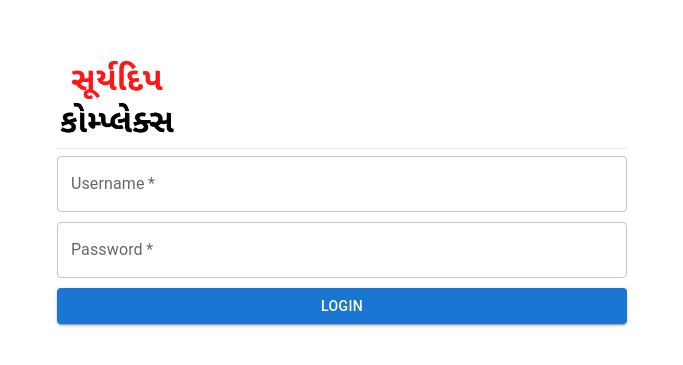
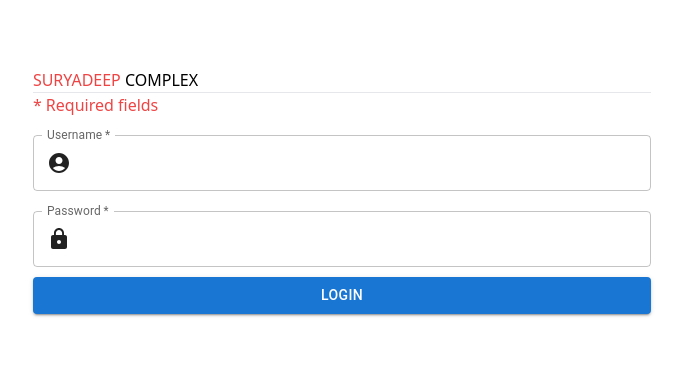
Before and after one commit to PatelPreyansh30/fe-suryadeep-nextjs, a Next.js app: page /login in a window 1280 px wide. Shown: the part 209-574 px from the top of the page, without its empty margins (298-981 px from the left). Built offline with nearby package versions, Linux system fonts and the light colour scheme.

Commit message:
login ui added

```diff
--- a/src/pages/_app.tsx
+++ b/src/pages/_app.tsx
@@ -7,7 +7,7 @@ const theme = createTheme({
     MuiTextField: {
       styleOverrides: {
         root: {
-          marginBottom: "10px",
+          margin: "10px 0",
           color: "red",
         },
       },
--- a/src/pages/login.tsx
+++ b/src/pages/login.tsx
@@ -1,18 +1,23 @@
-import Image from "next/image";
-import logo from "../../public/logo.png";
 import React from "react";
 import { TextField, Button } from "@mui/material";
+import { AccountCircle, Lock } from "@mui/icons-material";
 
 const Login = () => {
   return (
     <div className="h-screen flex items-center justify-center">
       <div className="login-box">
-        <Image src={logo} alt="Logo" className="w-[120px] mb-[10px]" />
-        <hr className="w-100 h-2" />
+        <p className="login-box-heading-text">
+          <span className="text-red-500">SURYADEEP</span> COMPLEX
+        </p>
+        <hr />
+        <p className="text-red-500 mb-2">* Required fields</p>
         <TextField
           label="Username"
           required
           fullWidth
+          InputProps={{
+            startAdornment: <AccountCircle />,
+          }}
           id=""
           variant="outlined"
         />
@@ -21,6 +26,9 @@ const Login = () => {
           type="password"
           required
           fullWidth
+          InputProps={{
+            startAdornment: <Lock />,
+          }}
           id=""
           variant="outlined"
         />
--- a/src/styles/login.css
+++ b/src/styles/login.css
@@ -1,9 +1,21 @@
-.login-box{
+.login-box {
     display: flex;
     flex-direction: column;
-    align-items: center;
     width: 35%;
     padding: 30px;
     border-radius: 6px;
     box-shadow: 0 0 10px 0 rgba(0, 0, 0, 0.5);
 }
+
+.login-box-heading-text {
+    font-size: 36px;
+    font-weight: 600;
+    text-align: center;
+}
+
+.login-box>hr {
+    width: 100%;
+    margin: 10px 0 15px 0;
+    border-top: 1px solid #888888;
+    border-radius: 6px;
+}
```
